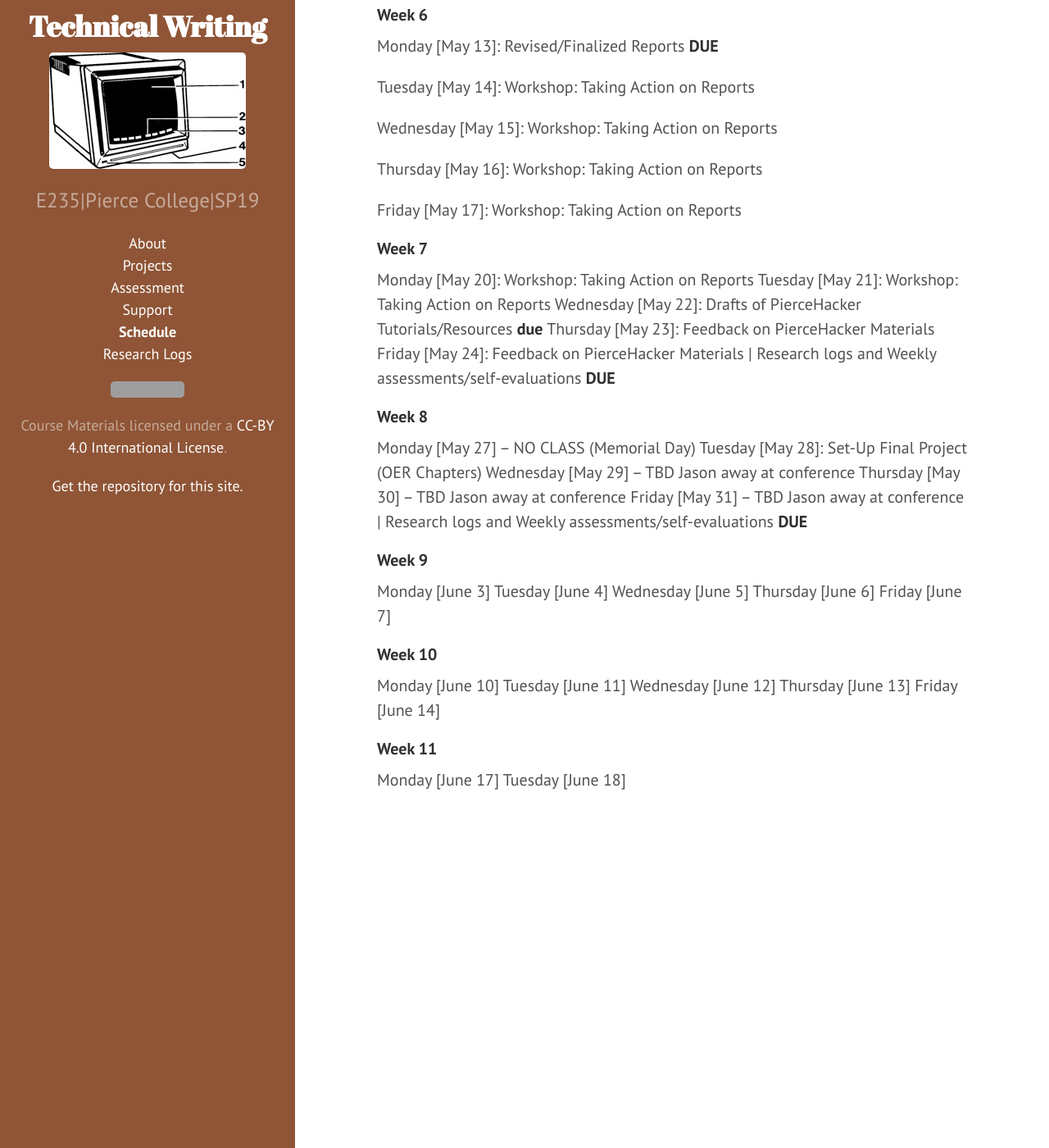
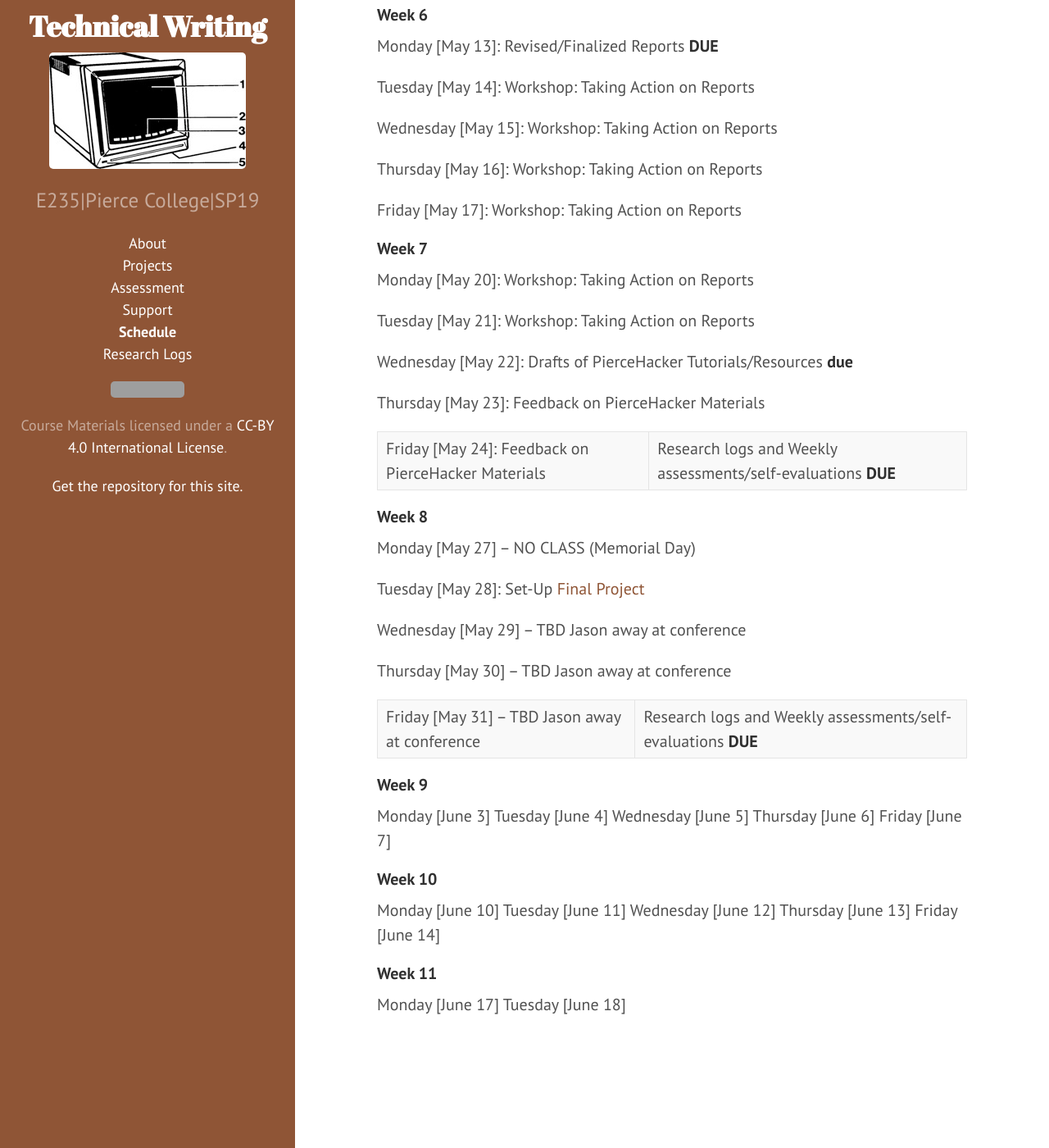
Before and after one commit to jloan/e235, a Jekyll site: the page built from 04schedule.md, in a window 1280 px wide and 1400 px high, scrolled down 2331 px. Shown: the whole window at 82% size. Built offline with Jekyll 4.4.1, drawn with Linux system fonts in a browser that asks for light colours; grey boxes are pictures that could not be loaded.

Commit message:
Update 04schedule.md

```diff
--- a/04schedule.md
+++ b/04schedule.md
@@ -80,17 +80,25 @@ Friday [May 17]: Workshop: Taking Action on Reports
 #### Week 7
 
 Monday [May 20]: Workshop: Taking Action on Reports
+
 Tuesday [May 21]: Workshop: Taking Action on Reports
+
 Wednesday [May 22]:  Drafts of PierceHacker Tutorials/Resources **due**
+
 Thursday [May 23]: Feedback on PierceHacker Materials
+
 Friday [May 24]: Feedback on PierceHacker Materials | Research logs and Weekly assessments/self-evaluations **DUE**
 
 #### Week 8
 
 Monday [May 27] -- NO CLASS (Memorial Day)
-Tuesday [May 28]: Set-Up Final Project (OER Chapters)
+
+Tuesday [May 28]: Set-Up [Final Project](_posts/2019-05-28-log8.md)
+
 Wednesday [May 29] -- TBD Jason away at conference
+
 Thursday [May 30] -- TBD Jason away at conference
+
 Friday [May 31] -- TBD Jason away at conference | Research logs and Weekly assessments/self-evaluations **DUE**
 
 #### Week 9
```
